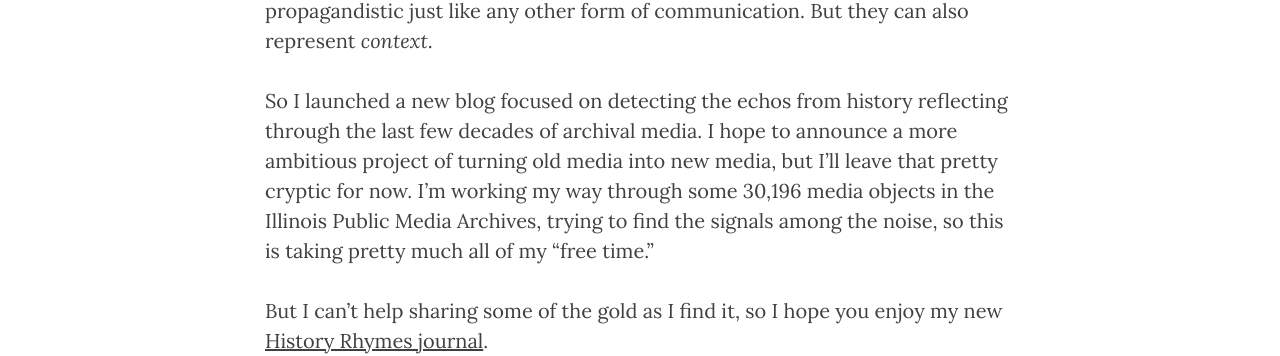
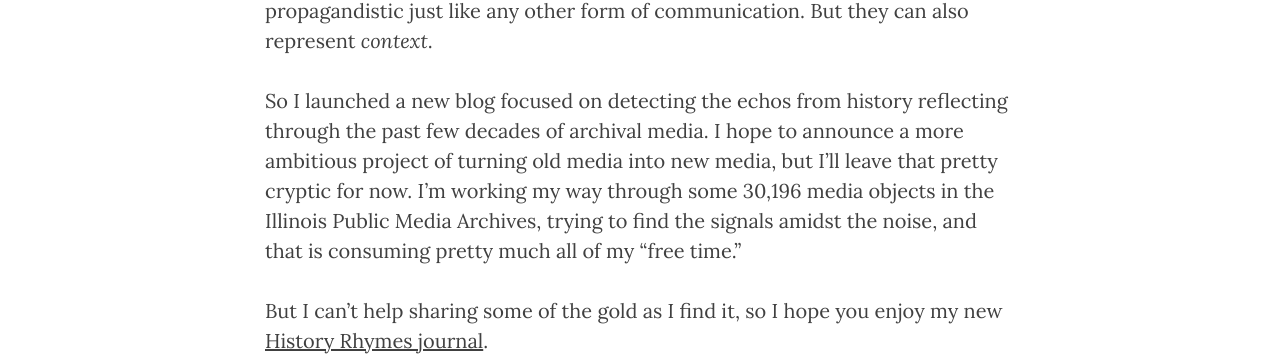
Before and after one commit to jackbrighton/jackbrighton.github.io, a Jekyll site: the page built from _posts/2017-10-19-history-rhymes.md, in a window 1280 px wide. Shown: the part 934-1290 px from the top of the page. Built offline with Jekyll 4.4.1, drawn with Linux system fonts in a browser that asks for light colours; nearby versions of some CDN libraries.

Commit message:
a few wording edits

```diff
--- a/_posts/2017-10-19-history-rhymes.md
+++ b/_posts/2017-10-19-history-rhymes.md
@@ -12,6 +12,6 @@ I've long been interested in the long view. When I left my position at Illinois
 
 I don't believe everything I see and hear, and I know media archives can be propagandistic just like any other form of communication. But they can also represent *context*.
 
-So I launched a new blog focused on detecting the echos from history reflecting through the last few decades of archival media. I hope to announce a more ambitious project of turning old media into new media, but I'll leave that pretty cryptic for now. I'm working my way through some 30,196 media objects in the Illinois Public Media Archives, trying to find the signals among the noise, so this is taking pretty much all of my "free time."
+So I launched a new blog focused on detecting the echos from history reflecting through the past few decades of archival media. I hope to announce a more ambitious project of turning old media into new media, but I'll leave that pretty cryptic for now. I'm working my way through some 30,196 media objects in the Illinois Public Media Archives, trying to find the signals amidst the noise, and that is consuming pretty much all of my "free time."
 
 But I can't help sharing some of the gold as I find it, so I hope you enjoy my new [History Rhymes journal](http://historyrhymes.org/).
```
